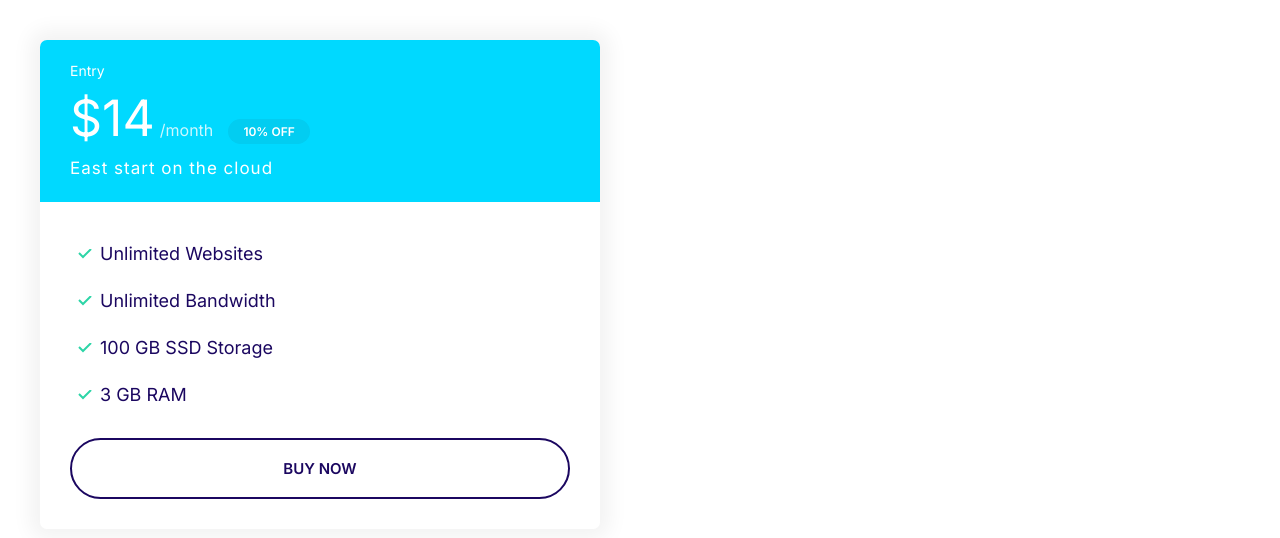
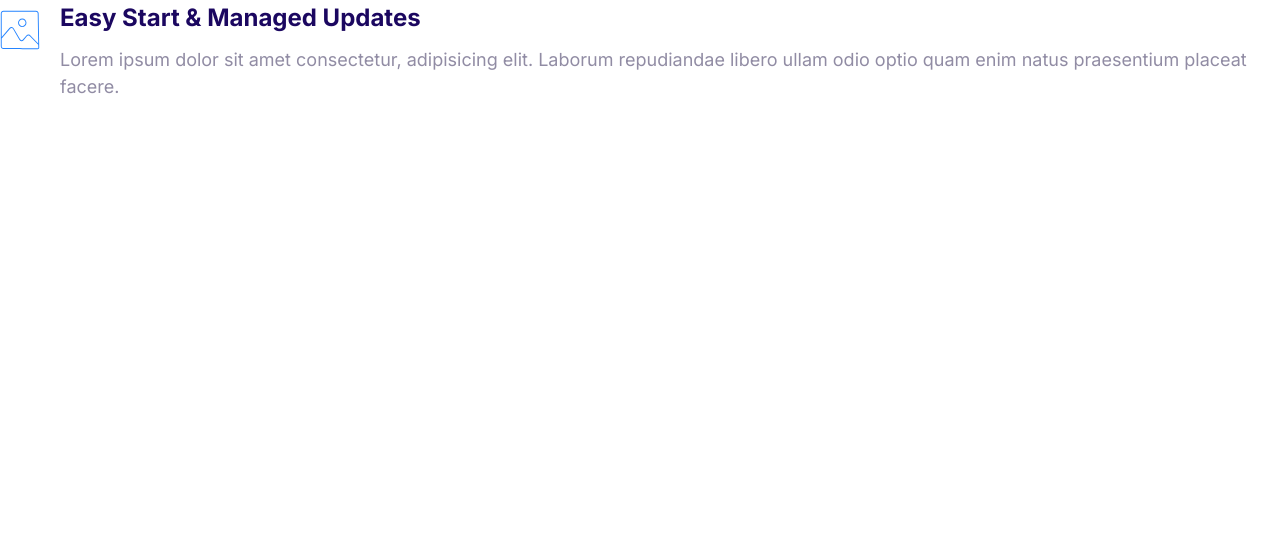
Before and after one commit to DariushStony/html_css, a plain HTML site: page index.html in a window 1280 px wide. Drawn offline with Linux system fonts and the light colour scheme.

Commit message:
feat: add media-object component

```diff
--- a/css/styles.css
+++ b/css/styles.css
@@ -340,6 +340,19 @@ a {
     margin-bottom: 2rem;
 }
 
+.plan--popular .card__header {
+    position: relative;
+}
+
+.plan--popular .card__header::before {
+    content: url("../images/popular.svg");
+    display: inline-block;
+    position: absolute;
+    right: 5%;
+    top: -6px;
+    width: 40px;
+}
+
 @media screen and (min-width: 1024px) {
     .plan__name {
         font-size: 1.4rem;
@@ -354,3 +367,21 @@ a {
         font-size: 1.7rem;
     }
 }
+
+/* Media */
+
+.media {
+    display: flex;
+}
+
+.media__title {
+    margin-top: 0;
+}
+
+.media__body {
+    margin: 0 2rem;
+}
+
+.media__image {
+    margin-top: 1rem;
+}
--- a/index.html
+++ b/index.html
@@ -14,26 +14,18 @@
 </head>
 
 <body>
-    <div style="width:50%; padding: 4rem;">
-        <div class="plan">
-            <div class="card card--secondary">
-                <header class="card__header">
-                    <h3 class="plan__name">Entry</h3>
-                    <span class="plan__price">$14</span>
-                    <span class="plan__billing-cycle">/month</span>
-                    <span class="badge badge--secondary badge--small">10% OFF</span>
-                    <span class="plan__description">East start on the cloud</span>
-                </header>
-                <div class="card__body">
-                    <ul class="list list--tick">
-                        <li class="list__item">Unlimited Websites</li>
-                        <li class="list__item">Unlimited Bandwidth</li>
-                        <li class="list__item">100 GB SSD Storage</li>
-                        <li class="list__item">3 GB RAM</li>
-                    </ul>
-                    <button class="btn btn--outline btn--block">Buy Now</button>
-                </div>
-            </div>
+    <div class="media">
+        <div class="media__image">
+            <svg class="icon icon--primary">
+                <use xlink:href="images/sprite.svg#snap"></use>
+            </svg>
+        </div>
+        <div class="media__body">
+            <h3 class="media__title">Easy Start & Managed Updates</h3>
+            <p>
+                Lorem ipsum dolor sit amet consectetur, adipisicing elit. Laborum repudiandae libero ullam odio optio
+                quam enim natus praesentium placeat facere.
+            </p>
         </div>
     </div>
 </body>
```
Also changed, not shown: components/media-objects.html (added, +14 -0 lines), images/popular.svg (added).
